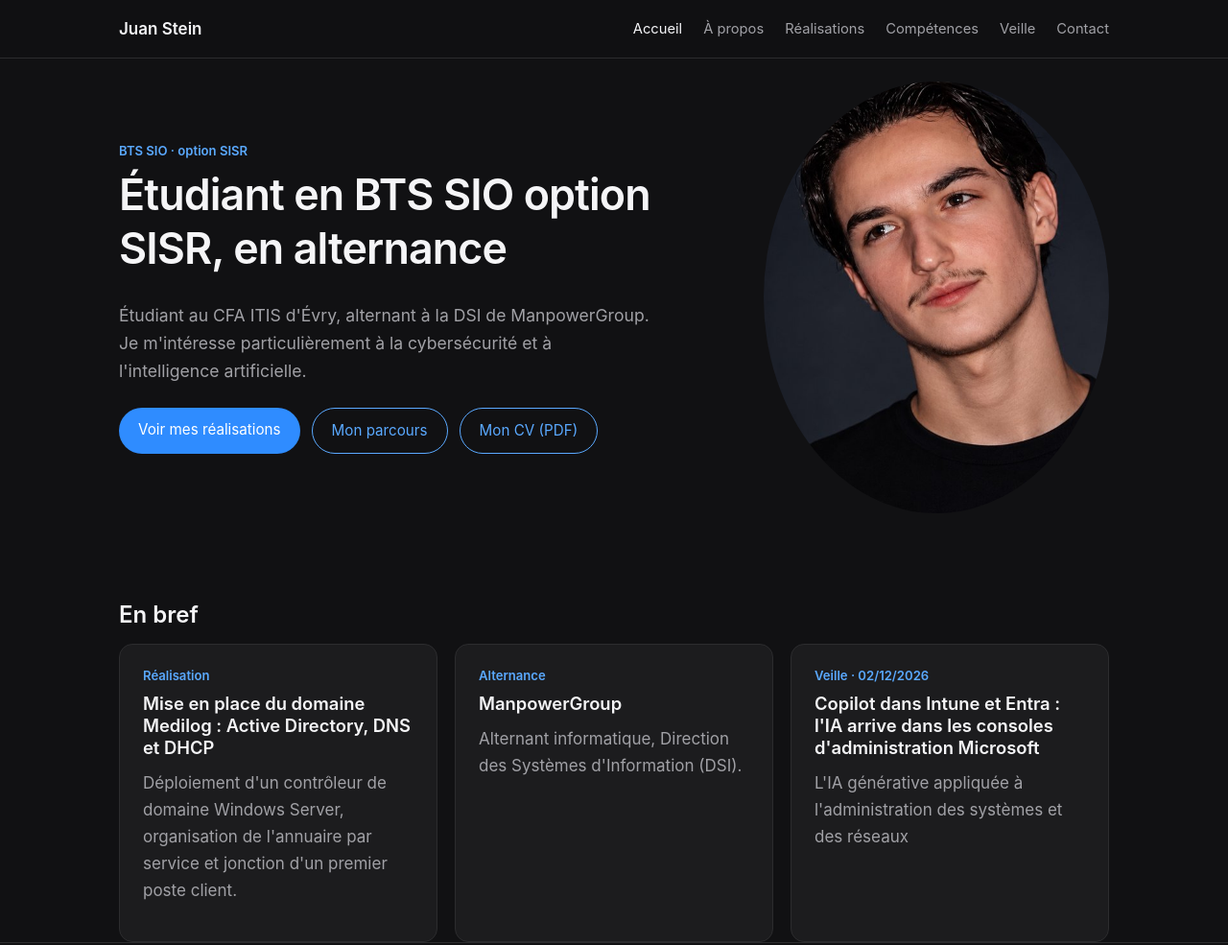
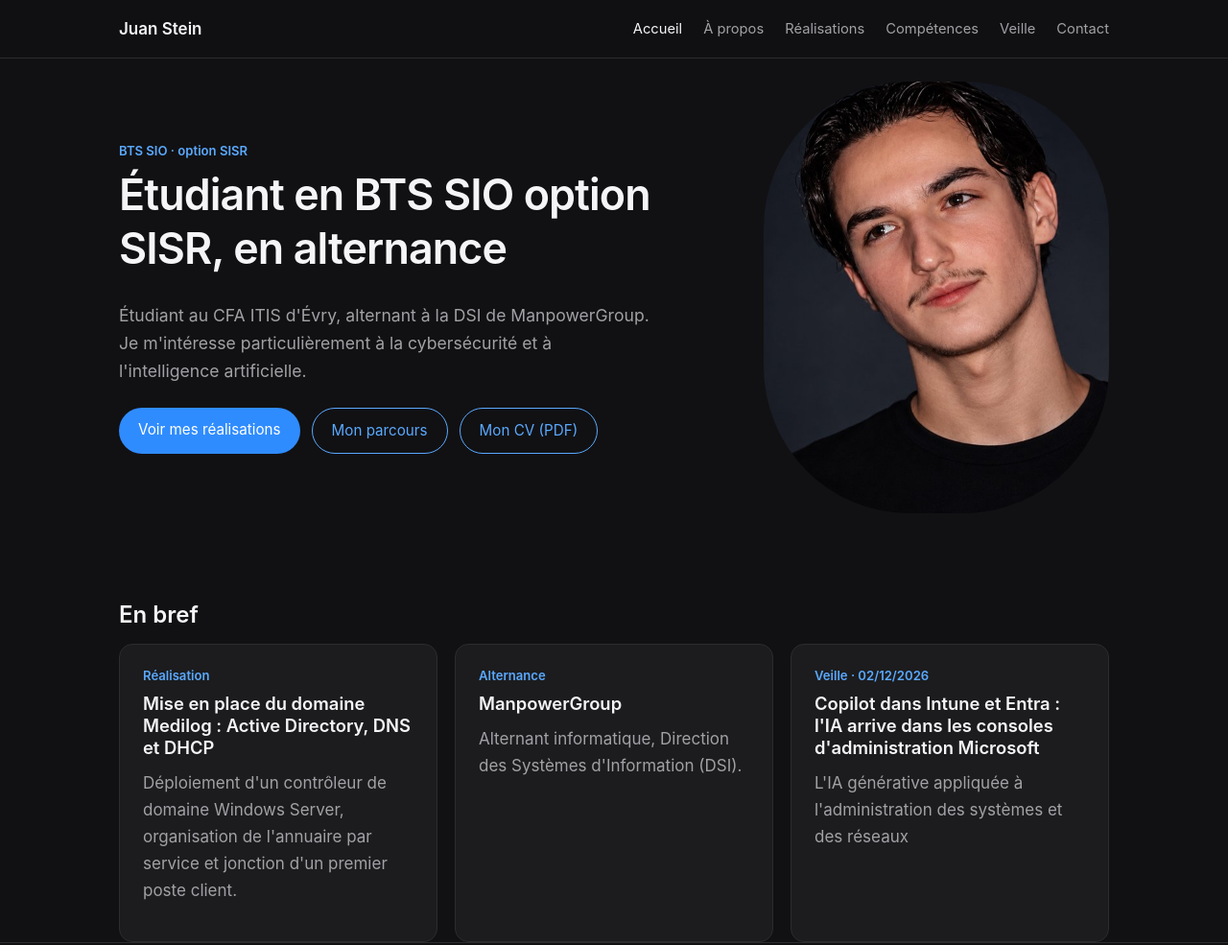
Before and after one commit to juanstein91-web/juanstein91-web.github.io, a plain HTML site: page index.html in a window 1280 px wide. Shown: the top 985 px of the page at 96% size. Drawn offline with Linux system fonts and the light colour scheme.

Commit message:
Photo ovale douce, villes, realisation base de connaissances ServiceNow

```diff
--- a/css/style.css
+++ b/css/style.css
@@ -65,7 +65,7 @@ main { padding: 48px 0 72px; }
 
 /* Accueil */
 .hero { display: grid; grid-template-columns: 1.4fr 1fr; gap: 48px; align-items: center; padding: 24px 0 56px; }
-.hero .photo { border-radius: 50%; aspect-ratio: 4 / 5; object-fit: cover; width: 100%; max-width: 360px; justify-self: end; }
+.hero .photo { border-radius: 42% / 34%; aspect-ratio: 4 / 5; object-fit: cover; width: 100%; max-width: 360px; justify-self: end; }
 .hero p.muted { font-size: 1.1rem; max-width: 560px; }
 
 /* Boutons */
@@ -154,3 +154,8 @@ footer .conteneur { display: flex; flex-wrap: wrap; gap: 12px 24px; justify-cont
 /* Cartes de compétences un peu plus larges pour laisser la place aux niveaux */
 #competences { grid-template-columns: repeat(auto-fit, minmax(340px, 1fr)); }
 @media (max-width: 420px) { #competences { grid-template-columns: 1fr; } .liste-competences li { flex-direction: column; align-items: flex-start; } }
+
+/* Rubrique pas encore remplie */
+.a-completer { color: var(--texte-gris); font-style: italic; }
+/* Réalisation sans capture : bloc de couleur à la place de l'image */
+.sans-image { aspect-ratio: 16 / 9; border-radius: 10px; border: 1px solid var(--bordure); background: #1a2333; color: var(--accent-clair); display: flex; align-items: center; justify-content: center; font-weight: 600; }
--- a/js/data.js
+++ b/js/data.js
@@ -49,11 +49,11 @@ const SITE = {
   /* ---------- 3. Parcours (frise chronologique) ---------- */
   /* Pour ajouter une étape : copie un bloc { ... }, colle-le, modifie-le. */
   parcours: [
-    { date: "Depuis la rentrée 2026", titre: "Extra en restauration", lieu: "Hôtel Mercure", texte: "Service en restauration, en parallèle de mes études." },
+    { date: "Depuis la rentrée 2026", titre: "Extra en restauration", lieu: "Hôtel Mercure, Le Coudray-Montceaux", texte: "Service en restauration, en parallèle de mes études." },
     { date: "Depuis août 2025", titre: "Alternant informatique, DSI", lieu: "ManpowerGroup, La Défense", texte: "Support aux utilisateurs, base de connaissances, ServiceNow." },
     { date: "2025 – 2027", titre: "BTS SIO option SISR, en alternance", lieu: "CFA ITIS, Évry", texte: "Contrat d'apprentissage de 24 mois." },
     { date: "Oct. 2024 – mai 2025", titre: "Agent de production", lieu: "X-FAB", texte: "Production en salle blanche, respect strict des procédures." },
-    { date: "Juil. 2024 – sept. 2024", titre: "Extra en restauration", lieu: "L'Atelier Corse", texte: "Service en restauration pendant l'été." },
+    { date: "Juil. 2024 – sept. 2024", titre: "Extra en restauration", lieu: "L'Atelier Corse, Mennecy", texte: "Service en restauration pendant l'été." },
     { date: "2021 – 2024", titre: "Baccalauréat général", lieu: "Lycée Marie Laurencin", texte: "Spécialités mathématiques et SVT." }
   ],
 
@@ -229,6 +229,80 @@ const SITE = {
         { nom: "Fiche SP1 du TP2 (PDF)", fichier: "assets/documents/fiche-sp1-tp2.pdf" },
         { nom: "Script PowerShell : OU, utilisateurs et groupes", fichier: "assets/documents/script-tp2-ou-utilisateurs-groupes.ps1" }
       ]
+    },
+
+    {
+      id: "base-connaissances-servicenow",
+      titre: "Transfert et mise à jour de la base de connaissances du help-desk vers ServiceNow",
+      resume: "Reprise des consignes du Wiki, mise à jour ou création avec les responsables applicatifs, puis intégration dans ServiceNow pour le help-desk.",
+      cadre: "Réalisation en milieu professionnel (1re année, ManpowerGroup)",
+      periode: "Octobre 2025 – juin 2026",
+      technologies: ["ServiceNow", "Wiki interne", "Documentation technique"],
+      image: "",
+
+      /* 1. Titre et contexte */
+      contexte: "À la DSI de ManpowerGroup, un help-desk situé au Maroc traite les demandes d'assistance des utilisateurs. Pour chaque application, il s'appuie sur des consignes qui étaient rangées dans un Wiki. La DSI a choisi ServiceNow comme nouvelle base de connaissances.",
+
+      /* 2. Besoin et objectifs */
+      besoin: "Le help-desk a besoin de consignes à jour, centralisées dans un seul outil, pour traiter correctement les demandes concernant chaque application.",
+      objectifs: [
+        "Reprendre toutes les consignes existantes du Wiki, application par application.",
+        "Mettre à jour les consignes dépassées et créer celles qui manquaient, avec les responsables applicatifs.",
+        "Intégrer les consignes dans ServiceNow, la nouvelle base de connaissances."
+      ],
+
+      /* 3. Environnement */
+      environnement: [
+        ["Élément", "Rôle"],
+        ["Wiki interne", "Ancienne base des consignes"],
+        ["ServiceNow", "Nouvelle base de connaissances"],
+        ["Responsables applicatifs", "Valident le contenu des consignes de leur application"],
+        ["Help-desk (Maroc)", "Utilise les consignes pour traiter les demandes"]
+      ],
+      environnementNote: "",
+
+      /* 4. Travail réalisé */
+      etapes: [
+        "Reprise de toutes les consignes existantes sur le Wiki, pour au moins 20 applications (environ 15 consignes par application).",
+        "Réécriture des consignes contradictoires ou trop techniques, pour qu'elles soient compréhensibles par le help-desk.",
+        "Mise à jour des consignes incomplètes et création des consignes manquantes, avec le responsable applicatif concerné.",
+        "Vérification de mon travail par ma tutrice avant chaque envoi.",
+        "Insertion des consignes dans ServiceNow."
+      ],
+
+      /* 5. Contribution personnelle */
+      contribution: [
+        "J'ai travaillé seul sur ce transfert, d'octobre 2025 à juin 2026.",
+        "J'ai repris les consignes du Wiki, échangé avec les responsables applicatifs, mis à jour ou rédigé les consignes, puis je les ai intégrées dans ServiceNow.",
+        "Ma tutrice vérifiait mon travail avant chaque envoi."
+      ],
+
+      /* 6. Difficultés : à compléter */
+      difficultes: [
+        { probleme: "Certaines consignes étaient contradictoires, et beaucoup n'étaient pas compréhensibles par le help-desk à cause du vocabulaire technique.", solution: "Je les ai réécrites avec des mots simples, pour qu'une personne sans connaissances techniques puisse les suivre." },
+        { probleme: "Des consignes étaient manquantes ou incomplètes.", solution: "Je les ai complétées ou créées avec le responsable applicatif concerné." },
+        { probleme: "Les responsables applicatifs ne répondaient pas toujours, et trouver un créneau avec eux était difficile à cause de leur emploi du temps chargé.", solution: "Je les relançais plusieurs fois par mail et par Teams. Sans réponse, je demandais à ma tutrice de les contacter pour débloquer la situation." }
+      ],
+      recul: "",
+
+      /* 7. Tests et résultat */
+      tests: [
+        ["Vérification", "Par qui"],
+        ["Relecture du contenu de chaque consigne", "Responsable applicatif concerné"],
+        ["Contrôle avant chaque envoi", "Ma tutrice"],
+        ["Utilisation des consignes pour traiter les demandes", "Help-desk (Maroc)"],
+        ["Retours sur les consignes", "Utilisateurs"]
+      ],
+      resultat: "Les consignes du help-desk sont centralisées dans ServiceNow, qui remplace le Wiki comme base de connaissances.",
+
+      /* 8. Compétences et preuves */
+      competencesBloc1: [
+        { nom: "Gérer le patrimoine informatique", detail: "Exploiter des référentiels : reprise et mise à jour de la documentation de chaque application." },
+        { nom: "Répondre aux incidents et aux demandes d'assistance et d'évolution", detail: "Donner au help-desk les consignes qui lui servent à traiter les demandes des utilisateurs." }
+      ],
+      preuves: [],
+      preuvesNote: "Je ne peux pas publier de captures : la base de connaissances contient des données internes à ManpowerGroup. Une attestation de ma tutrice peut servir de preuve.",
+      documents: []
     }
   ],
 
--- a/js/script.js
+++ b/js/script.js
@@ -12,6 +12,9 @@ function $(id) { return document.getElementById(id); }
 
 /* Transforme une liste de textes en <li> */
 function liste(items) { return items.map(t => `<li>${t}</li>`).join(""); }
+
+/* Texte affiché quand une rubrique n'est pas encore remplie */
+const A_COMPLETER = `<p class="a-completer">À compléter.</p>`;
 
 /* Transforme un tableau [[entêtes], [ligne], ...] en <table> */
 function tableau(lignes) {
@@ -113,7 +116,7 @@ function pageAPropos() {
 function pageRealisations() {
   $("liste-realisations").innerHTML = SITE.realisations.map(r => `
     <a class="carte lien-carte carte-image" href="realisation.html?id=${r.id}">
-      <img src="${r.image}" alt="" loading="lazy">
+      ${r.image ? `<img src="${r.image}" alt="" loading="lazy">` : `<div class="sans-image">${r.technologies[0]}</div>`}
       <div>
         <p class="etiquette">${r.cadre} · ${r.periode}</p>
         <h3>${r.titre}</h3>
@@ -144,28 +147,29 @@ function pageRealisation() {
 
     <section id="r2"><h2>2. Besoin et objectifs</h2><p>${r.besoin}</p><ul>${liste(r.objectifs)}</ul></section>
 
-    <section id="r3"><h2>3. Environnement</h2>${tableau(r.environnement)}<p class="muted">${r.environnementNote}</p></section>
+    <section id="r3"><h2>3. Environnement</h2>${tableau(r.environnement)}${r.environnementNote ? `<p class="muted">${r.environnementNote}</p>` : ""}</section>
 
     <section id="r4"><h2>4. Travail réalisé</h2><ol>${liste(r.etapes)}</ol></section>
 
     <section id="r5"><h2>5. Contribution personnelle</h2><ul>${liste(r.contribution)}</ul></section>
 
     <section id="r6"><h2>6. Difficultés rencontrées</h2>
-      ${r.difficultes.map(d => `<div class="carte difficulte"><p><strong>Problème :</strong> ${d.probleme}</p><p><strong>Solution :</strong> ${d.solution}</p></div>`).join("")}
-      <p><strong>Avec du recul :</strong> ${r.recul}</p>
+      ${r.difficultes.length ? r.difficultes.map(d => `<div class="carte difficulte"><p><strong>Problème :</strong> ${d.probleme}</p><p><strong>Solution :</strong> ${d.solution}</p></div>`).join("") : A_COMPLETER}
+      ${r.recul ? `<p><strong>Avec du recul :</strong> ${r.recul}</p>` : ""}
     </section>
 
-    <section id="r7"><h2>7. Tests et résultat</h2>${tableau(r.tests)}<p>${r.resultat}</p></section>
+    <section id="r7"><h2>7. Tests et résultat</h2>${r.tests ? tableau(r.tests) : A_COMPLETER}<p>${r.resultat}</p></section>
 
     <section id="r8"><h2>8. Compétences et preuves</h2>
       <h3>Compétences du Bloc 1 mobilisées</h3>
       <ul>${r.competencesBloc1.map(c => `<li><strong>${c.nom}</strong> : ${c.detail}</li>`).join("")}</ul>
       <h3>Captures d'écran</h3>
+      ${r.preuves.length ? "" : (r.preuvesNote ? `<p class="muted">${r.preuvesNote}</p>` : A_COMPLETER)}
       <div class="galerie">${r.preuves.map(pr => `
         <figure><a href="${dossier}${pr.image}" target="_blank" rel="noopener"><img src="${dossier}${pr.image}" alt="${pr.legende}"></a><figcaption>${pr.legende}</figcaption></figure>`).join("")}
       </div>
       <h3>Documents</h3>
-      <ul>${r.documents.map(d => `<li><a href="${d.fichier}" target="_blank" rel="noopener">${d.nom}</a></li>`).join("")}</ul>
+      ${r.documents.length ? `<ul>${r.documents.map(d => `<li><a href="${d.fichier}" target="_blank" rel="noopener">${d.nom}</a></li>`).join("")}</ul>` : A_COMPLETER}
     </section>`;
 }
 
```
